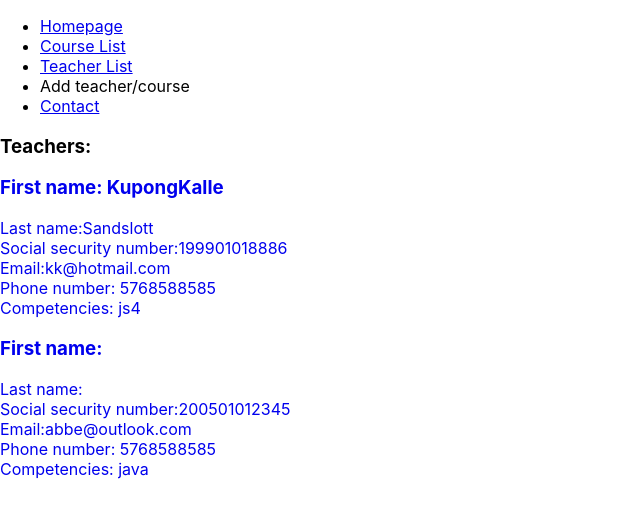
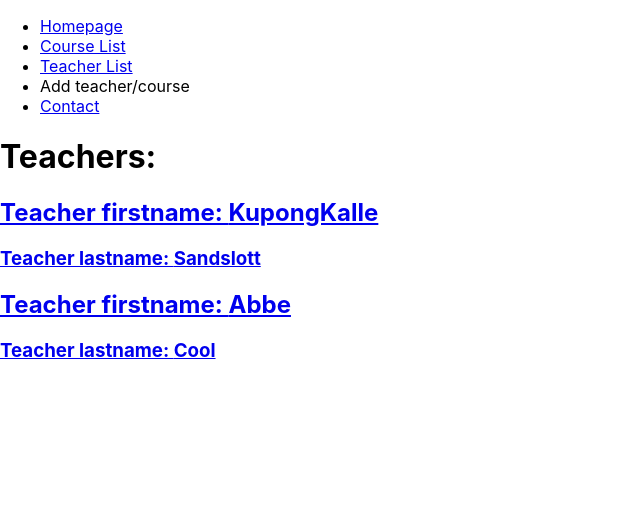
Before and after one commit to vendelaswenson/westcoast-proj, a React (Create React App) app: page /teacherlist in a window 1280 px wide. Shown: the top 516 px of the page, without its empty margins (0-640 px from the left). Built offline with nearby package versions, Linux system fonts and the light colour scheme; data requests are answered from the project's data file.

Commit message:
Add detail pages

```diff
--- a/db.json
+++ b/db.json
@@ -27,8 +27,8 @@
             "id": 1
           },
           {
-            "firstName": "Abbe",
-            "lastName": "Cool",
+            "firstname": "Abbe",
+            "lastname": "Cool",
             "socialSecNum": 200501012345,
             "email": "abbe@outlook.com",
             "phoneNum": 5768588585,
--- a/package.json
+++ b/package.json
@@ -12,6 +12,7 @@
     "react-dom": "^18.2.0",
     "react-router-dom": "^6.6.2",
     "react-scripts": "5.0.1",
+    "uuid": "^9.0.0",
     "web-vitals": "^2.1.4"
   },
   "scripts": {
@@ -20,7 +21,6 @@
     "build": "react-scripts build",
     "eject": "react-scripts eject",
     "test": "jest --env=jsdom --verbose"
-
   },
   "eslintConfig": {
     "extends": [
--- a/src/components/courseList/CourseList.js
+++ b/src/components/courseList/CourseList.js
@@ -1,27 +1,16 @@
-import { Link } from "react-router-dom";
-import { useContext } from "react";
-import InfoContext from "../../store/info-context";
+import { Link } from 'react-router-dom'
 import React from "react";
 
+const CourseList  =  ({data}) => {
+  return (
+    <div className='courseContainer'>
+        <Link state={data} to={`/course/${data?.id}`}>
+      <h2>Course name: {data?.name}</h2>
+      <p>Course number: {data?.number}</p>
+    </Link>
+    </div>
 
-const CourseList  =  () => {
-  const context = useContext(InfoContext)
-
-  return (
-    <>
-      <h3>Courses:</h3>
-      {context.courses?.map((item) => (
-        <div key={item.id}>
-          <Link to={`/course/${item?.id}`} style={{ textDecoration: 'none' }}>
-            <h3>Name: {item.name}</h3>
-            <div>Duration: {item.length} weeks</div>
-            <div>Description: {item.description}</div>
-            <div>Start date: {item.startDate}</div>
-          </Link>
-        </div>
-      ))}
-    </>
-  );
+  )
 }
 
 
--- a/src/components/teacherList/teacherList.js
+++ b/src/components/teacherList/teacherList.js
@@ -1,29 +1,18 @@
 
 import { Link } from "react-router-dom";
-import { useContext } from "react";
-import InfoContext from "../../store/info-context";
 import React from "react";
 
-const TeacherList = () => {
-  const context = useContext(InfoContext)
+const TeacherList  =  ({data}) => {
+  return (
+    <div className='courseContainer'>
+        <Link state={data} to={`/teacher/${data?.id}`}>
+      <h2>Teacher firstname: {data?.firstname}</h2>
+      <h3>Teacher lastname: {data?.lastname}</h3>
+    </Link>
+    </div>
 
-  return (
-    <>
-      <h3>Teachers:</h3>
-      {context.teachers?.map((item) => (
-        <div key={item.id}>
-          <Link to={`/teacher/${item.id}`} style={{ textDecoration: 'none' }}>
-            <h3>First name: {item.firstname}</h3>
-            <div>Last name:{item.lastname}</div>
-            <div>Social security number:{item.socialSecNum}</div>
-            <div>Email:{item.email}</div>
-            <div>Phone number: {item.phoneNum}</div>
-            <div>Competencies: {item.competentencies}</div>
-          </Link>
-        </div>
-      ))}
-    </>
-  );
-};
+  )
+}
+
 
 export default TeacherList;
--- a/src/pages/CourseDetail.js
+++ b/src/pages/CourseDetail.js
@@ -1,27 +1,19 @@
-
-// import { useEffect, useState, useParams } from "react-router-dom";
-// import axios from 'axios'
+import { useLocation } from 'react-router-dom'
 
 const CourseDetail = () => {
 
-  // const { id } = useParams()
-  // const [course, setCourse] = useState('')
+  const { state } = useLocation();
 
-  // useEffect(() => {
-  //   axios
-  //     .get(`http://host/endpoint.json${id}`)
-  //     .then((response) => setCourse(response.data))
-  // }, [])
-
+console.log(state)
 
   return(
   <>
-  <h1>coursedtail</h1>
-  {/* <h2>{course?.name}</h2>
-  <div>{course?.number}</div>
-  <div>{course?.length}</div>
-  <div>{course?.description}</div>
-  <div>{course?.startDate}</div> */}
+  <h1>Course detail</h1>
+  <h2> Course name: {state?.name}</h2>
+  <p> Course number: {state?.number}</p>
+  <p> Length: {state?.length} weeks</p>
+  <p> Description: {state?.description}</p>
+  <p> Start date: {state?.startDate}</p>
 </>
   )
 };
--- a/src/pages/CoursePage.js
+++ b/src/pages/CoursePage.js
@@ -1,11 +1,22 @@
 import CourseList from "../components/courseList/CourseList";
+import InfoContext from '../store/info-context';
+import React, { useContext} from 'react'
 
 const CoursePage = () => {
-  return (
-    <>
-      <CourseList></CourseList>
-    </>
-  );
-};
+  const context = useContext(InfoContext);
 
-export default CoursePage;
+    return (
+  <div>
+    <div className="infoContainer">
+      <h1>Courses</h1>
+      {
+      context.courses.map((course,i) =>{
+         return <CourseList data={course} key={i} />
+      })
+      }
+    </div>
+  </div>
+)
+}
+
+export default CoursePage
--- a/src/pages/LandingPage.js
+++ b/src/pages/LandingPage.js
@@ -1,9 +1,14 @@
+import React from 'react'
 
-const LandingPage = () => {
-  return (
 
-      <h1> Welcome!</h1>
-  );
-};
+function LandingPage() {
 
-export default LandingPage;
+
+      return (
+    <div>
+     hoho
+    </div>
+  )
+}
+
+export default LandingPage
--- a/src/pages/TeacherDetail.js
+++ b/src/pages/TeacherDetail.js
@@ -1,5 +1,22 @@
+import { useLocation } from 'react-router-dom'
+
 const TeacherDetail = () => {
-  return <div>teacherdetail</div>;
+
+  const { state } = useLocation();
+
+console.log(state)
+
+  return(
+  <>
+  <h1> Teacher details</h1>
+  <h2> First name: {state?.firstname}</h2>
+  <h3> Last name: {state?.lastname}</h3>
+  <p> Social security number: {state?.socialSecNum}</p>
+  <p> E-mail: {state?.email}</p>
+  <p> Phone number: {state?.phoneNum}</p>
+  <p> Competencies: {state?.competentencies}</p>
+</>
+  )
 };
 
 export default TeacherDetail;
--- a/src/pages/TeacherPage.js
+++ b/src/pages/TeacherPage.js
@@ -1,10 +1,20 @@
 import TeacherList from "../components/teacherList/teacherList";
+import InfoContext from '../store/info-context';
+import React, { useContext} from 'react'
 
 const TeacherPage = () => {
+    const context = useContext(InfoContext);
   return (
-    <>
-      <TeacherList></TeacherList>
-    </>
+    <div>
+    <div className="infoContainer">
+      <h1>Teachers:</h1>
+      {
+      context.teachers.map((teacher,i) =>{
+         return <TeacherList data={teacher} key={i} />
+      })
+      }
+    </div>
+  </div>
   );
 };
 
--- a/src/store/info-context.js
+++ b/src/store/info-context.js
@@ -15,14 +15,13 @@ export const InfoContextProvider = (props) => {
         const data = await response.json()
         setTeachers(data)
     }
-    const fetchEducations = async()=>{
+    const fetchCourses = async()=>{
       const response = await fetch("http://localhost:3010/courses")
       const data = await response.json()
       setCourses(data)
-      console.log(data)
   }
   fetchTeachers()
-  fetchEducations()
+  fetchCourses()
   }, []);
 
 
```
Also changed, not shown: 1 other file (tests, documents, lock files or other folders).
